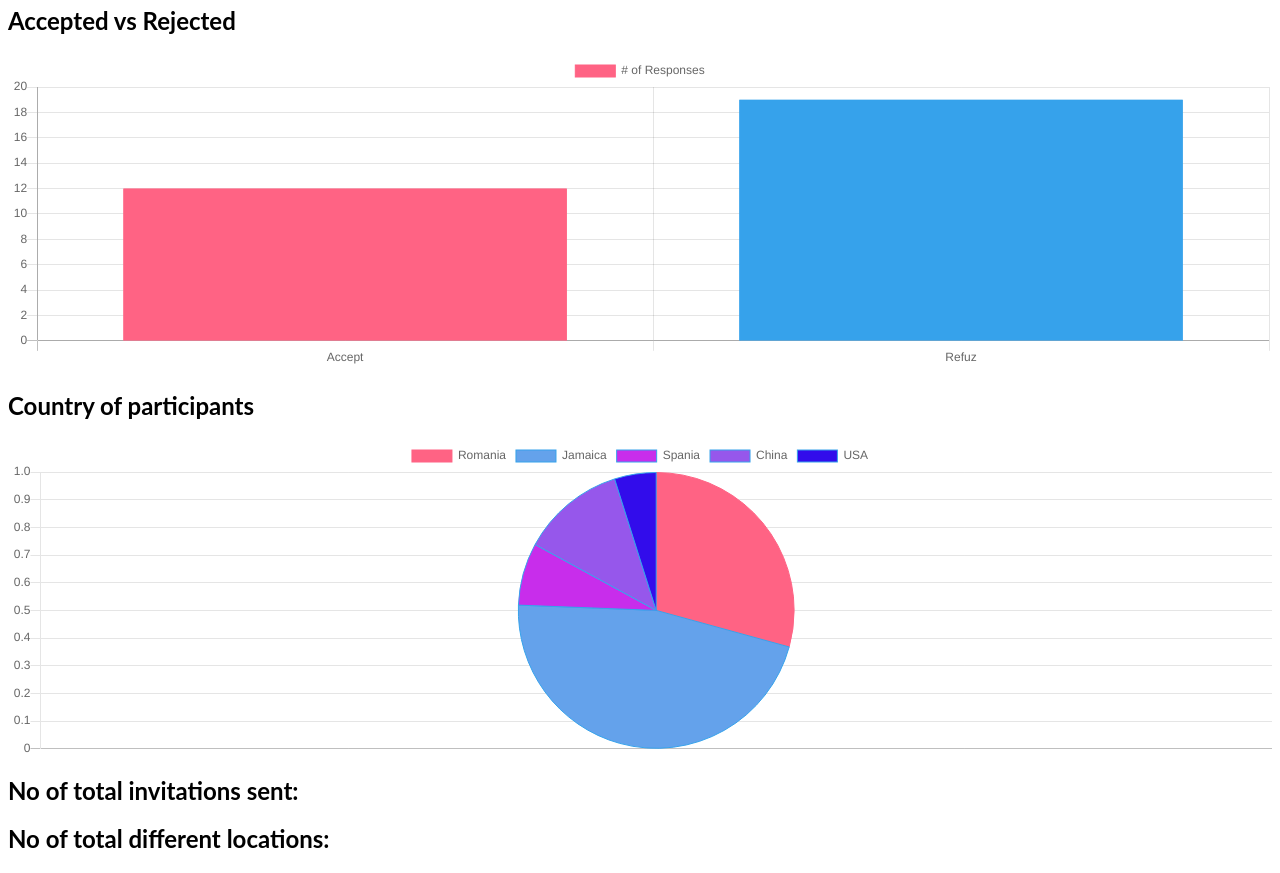
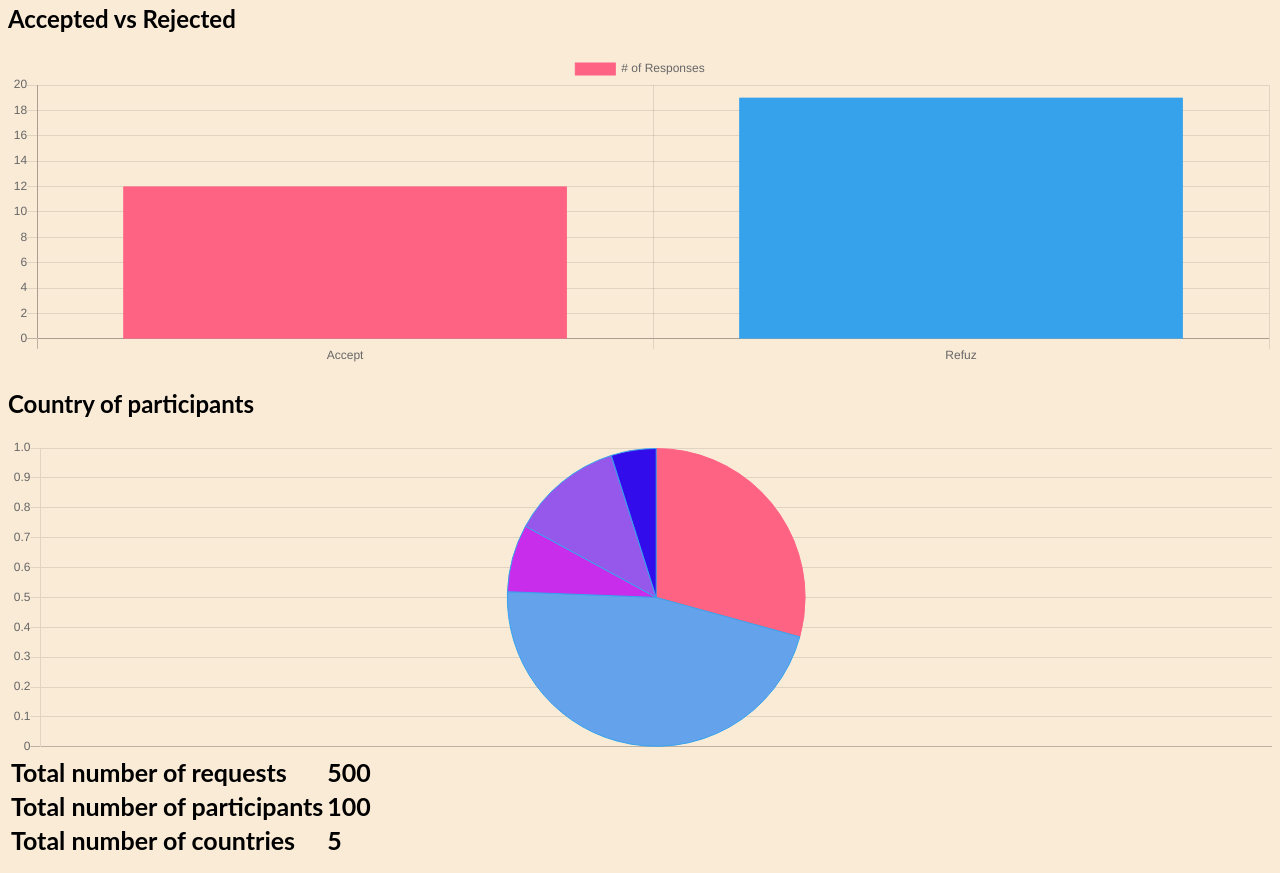
Before and after one commit to GorganGabi/CloudComputing, a website: page Tema3/public/index.html in a window 1280 px wide. Shown: the part 76-949 px from the top of the page. Drawn offline with nearby package versions, Linux system fonts and the light colour scheme.

Commit message:
refactored code

```diff
--- a/Tema3/public/Charts/draw_charts.js
+++ b/Tema3/public/Charts/draw_charts.js
@@ -1,5 +1,16 @@
+var countries = [];
+var totalRequests, totalCountries, totalParticipants;
 
-function draw_bar() {
+
+function getData(){
+   countries = ['Romania', 'Jamaica', 'Spania', 'China', 'USA'];
+   totalRequests = 500;
+   totalCountries = 5;
+   totalParticipants =100;
+   console.log("[getData] totalRequests " + totalRequests);
+}
+
+function drawBar() {
     let ctx = document.getElementById('responses');
     ctx.height = 100;
     let myChart = new Chart(ctx, {
@@ -33,13 +44,13 @@ function draw_bar() {
     });
 }
 
-function draw_pie() {
+function drawPie(arr) {
     let ctx = document.getElementById('country');
     ctx.height = 100;
     let myChart = new Chart(ctx, {
         type: 'pie',
         data: {
-            labels: ['Romania', 'Jamaica', 'Spania', 'China', 'USA'],
+            labels: arr,
             datasets: [{
                 label: '# of Countries',
                 data: [12, 19, 3, 5, 2],
@@ -73,8 +84,26 @@ function draw_pie() {
     });
 }
 
+function getTotalRequests() {
+    let th = document.getElementById('row1');
+    th.innerText = totalRequests;
+}
+
+function getTotalParticipants() {
+    let th = document.getElementById('row2');
+    th.innerText = totalParticipants;
+}
+
+function getTotalCountries() {
+    let th = document.getElementById('row3');
+    th.innerText = totalCountries;
+}
 
 window.onload = () => {
-    draw_pie();
-    draw_bar();
+    getData();
+    drawBar();
+    drawPie();
+    getTotalRequests();
+    getTotalParticipants();
+    getTotalCountries();
 };
--- /dev/null
+++ b/Tema3/public/index.css
@@ -0,0 +1,13 @@
+body{
+    background-color: antiquewhite;
+}
+
+h2 {
+    font-family: Lato, serif;
+}
+
+table{
+    font-size: 25px;
+    font-family: Lato, serif;
+    text-align: left;
+}
--- a/Tema3/public/index.html
+++ b/Tema3/public/index.html
@@ -2,19 +2,32 @@
 <html lang="en">
 <head>
     <meta charset="UTF-8">
-    <title>Chart.JS</title>
+    <title>Statistics</title>
     <script src="https://cdnjs.cloudflare.com/ajax/libs/Chart.js/2.7.3/Chart.bundle.js"></script>
-    <script src='Charts/draw_charts.js'> </script>
+    <script src='Charts/draw_charts.js'></script>
+    <link rel="stylesheet" href="index.css">
 </head>
 <body>
-<h1 style="font-family: Lato,serif"> Responses statistics </h1>
+<h1> Responses statistics </h1>
 
-<h2 style="font-family: Lato,serif"> Accepted vs Rejected </h2>
+<h2> Accepted vs Rejected </h2>
 <canvas id="responses" width="400" height="400"></canvas>
 
-<h2 style="font-family: Lato,serif"> Country of participants </h2>
+<h2> Country of participants </h2>
 <canvas id="country" width="400" height="400"></canvas>
 </body>
-<h2 style="font-family: Lato,serif"> No of total invitations sent: </h2>
-<h2 style="font-family: Lato,serif"> No of total different locations:  </h2>
+<table>
+    <tr>
+        <th> Total number of requests</th>
+        <th id="row1"> </th>
+    </tr>
+    <tr>
+        <th> Total number of participants</th>
+        <th id="row2"> </th>
+    </tr>
+    <tr>
+        <th>Total number of countries</th>
+        <th id="row3"> </th>
+    </tr>
+</table>
 </html>
```
